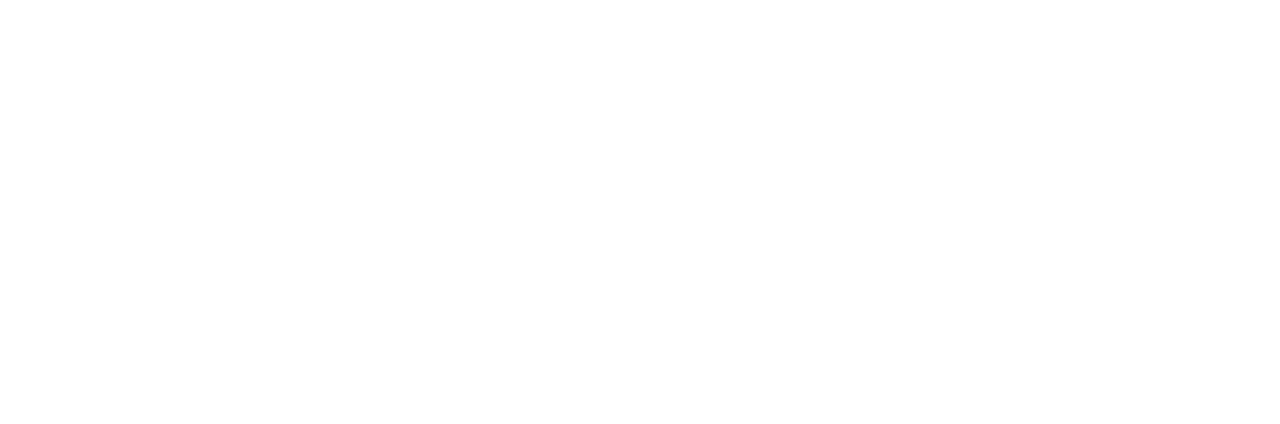
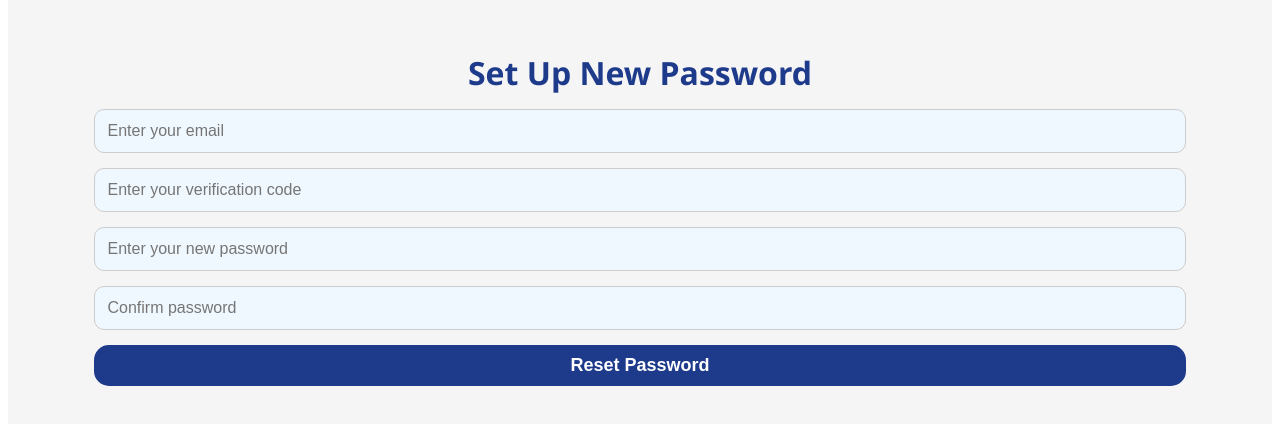
Before and after one commit to alexlehner3868/StudentVolunteerHoursManager-CloudProject, a React (Create React App) app in the folder frontend/: page /password-reset in a window 1280 px wide. Before the commit this address had no page. Shown: the part 202-626 px from the top of the page. Built offline with nearby package versions, Linux system fonts and the light colour scheme.

Commit message:
Pop up and password reset

```diff
--- a/frontend/src/App.js
+++ b/frontend/src/App.js
@@ -5,6 +5,7 @@ import SubmissionForm from './components/SubmissionForm';
 import Login from "./components/Login";
 import ForgotPassword from "./components/ForgotPassword";
 import SignUp from "./components/SignUp";
+import PasswordReset from "./components/PasswordReset";
 // Hardcode user type for now
 const userType = 'student'; // or 'counsellor'
 
@@ -14,6 +15,7 @@ function App() {
       <Routes>
         <Route path="/" element={<Login />} />
         <Route path="/forgot-password" element={<ForgotPassword />} />
+        <Route path="/password-reset" element={<PasswordReset />} />
         <Route path="/signup" element={<SignUp />} />
         <Route path="/dashboard" element={<Dashboard userType={userType} />} />
         <Route path="/submit-hours" element={<SubmissionForm />} />
--- a/frontend/src/components/ForgotPassword.js
+++ b/frontend/src/components/ForgotPassword.js
@@ -1,14 +1,77 @@
 import React, {useState} from "react";
 import { useNavigate,Link } from 'react-router-dom';
+import "../styles/Page.css";
 import PopUp from "./PopUp"
 const ForgotPassword=()=>{
+    const [email, setEmail]=useState("");
+    const [submitting,setSubmitting]=useState(false);
+    const [showPopUp, setShowPopUp]=useState(false);
+    const [popUpMessage, setPopUpMessage]=useState("");
+    const navigate = useNavigate();
+    const handleChange=(e)=>{
+        const {name, value} = e.target;
+        if (name === 'email'){
+            setEmail(value);
+        }
+    }
+
+    const handleSubmit = async (e) =>{
+        e.preventDefault();
+        setSubmitting(true);
+        try {
+            const response = await fetch("/forgot-password",{
+                method: "POST",
+                headers: {'Content-Type': 'application/json'},
+                body: JSON.stringify(email)
+            });
+            if (!response.ok){
+                setPopUpMessage('Invalid Email. Please try again.');
+                setShowPopUp(true);
+            }
+            else{
+                navigate("/password-reset");
+            }
+
+        } catch (error) {
+            console.error('Error login:', error);
+            setPopUpMessage('Network error. Please try again.');
+            setShowPopUp(true);
+        }
+        setSubmitting(false)
+    }
 
     return(
-        <div className="ForgotPassword">
-        <header className="ForgotPasswordHeader">
-            <h1>ForgotPassword</h1>
+    <div className="page">
+        <header className="pageHeader">
+            <h1>Forgot Password?</h1>
+            <p> No worries, we'll send instructions to your email</p>
         </header>
-        </div>
+        <form onSubmit={handleSubmit}>
+            <input
+                className="input"
+                type= "email"
+                id="email"
+                name="email"
+                placeholder="Enter your email"
+                value={email}
+                onChange={handleChange}
+                disabled={submitting}
+                required
+            />
+            <button
+                className="button"
+                type="submit"
+                disabled={submitting}
+            >
+                {submitting ? 'Submiting ...' : 'Send verification code'}
+            </button>
+        </form>
+        <PopUp
+            isVisible={showPopUp}
+            message={popUpMessage}
+            onClose={()=>setShowPopUp(false)}
+        />
+    </div>
     );
 };
 
--- a/frontend/src/components/Login.js
+++ b/frontend/src/components/Login.js
@@ -1,6 +1,6 @@
 import React, {useState} from "react";
 import { useNavigate,Link } from 'react-router-dom';
-import "../styles/Login.css";
+import "../styles/Page.css";
 import PopUp from "./PopUp"
 const Login=()=>{
     const [email, setEmail]=useState("");
@@ -46,8 +46,8 @@ const Login=()=>{
     }
 
     return(
-    <div className="loginPage">
-        <header className="loginPageHeader">
+    <div className="page">
+        <header className="pageHeader">
             <h1>Login</h1>
         </header>
         <form onSubmit={handleSubmit}>
--- /dev/null
+++ b/frontend/src/components/PasswordReset.js
@@ -0,0 +1,155 @@
+import React, {useState} from "react";
+import { useNavigate,Link } from 'react-router-dom';
+import "../styles/Page.css";
+import PopUp from "./PopUp"
+const PasswordReset=()=>{
+    const [email, setEmail]=useState("");
+    const [verificationCode, setVerificationCode]=useState("");
+    const [newPassword, setNewPassword]=useState("");
+    const [confirmationPassword, setConfirmationPassword]=useState("");
+    const [submitting,setSubmitting]=useState(false);
+    const [showPopUp, setShowPopUp]=useState(false);
+    const [popUpMessage, setPopUpMessage]=useState("");
+    const navigate = useNavigate();
+
+    const handleChange=(e)=>{
+        const {name, value} = e.target;
+        if (name === 'email'){
+            setEmail(value);
+        }
+        else if (name === 'verificationCode'){
+            setVerificationCode(value);
+        }
+        else if (name === 'newPassword'){
+            setNewPassword(value);
+        }
+        else if (name === 'confirmationPassword'){
+            setConfirmationPassword(value);
+        }
+    }
+
+    const validatePassword =()=>{
+        if(newPassword.length<8){
+            return {isValid:false, message:"Password must be at least 8 characters long. Please try again."};
+        }
+        const hasUpperCase = /[A-Z]/.test(newPassword);
+        if(!hasUpperCase){
+            return {isValid:false, message:"Password must contain an uppercase character. Please try again."};
+        }
+        const hasLowerCase = /[a-z]/.test(newPassword);
+        if(!hasLowerCase){
+            return {isValid:false, message:"Password must contain a lowercase character. Please try again."};
+        }
+        const hasSpecialChar = /[!@#$%^&*()_+\-=\[\]{};':"\\|,.<>\/?]/.test(newPassword);
+        if(!hasSpecialChar){
+            return {isValid:false, message:"Password must contain a special character. Please try again."};
+        }
+        return {isValid:true, message:""};
+
+    }
+
+    const handleSubmit = async (e) =>{
+        e.preventDefault();
+        setSubmitting(true);
+        const validation =validatePassword();
+        if(!validation.isValid){
+            setPopUpMessage(validation.message);
+            setShowPopUp(true);
+        }
+        else if (newPassword!=confirmationPassword){
+            setPopUpMessage('Passwords do not match. Please try again.');
+            setShowPopUp(true);
+        }
+        else{
+            const requestBody={email,verificationCode,newPassword};
+            try {
+                const response = await fetch("/password-reset",{
+                    method: "POST",
+                    headers: {'Content-Type': 'application/json'},
+                    body: JSON.stringify(requestBody)
+                });
+                if (!response.ok){
+                    setPopUpMessage('Invalid Email or Verification Code. Please try again.');
+                    setShowPopUp(true);
+                }
+                else{
+                    navigate("/");
+                }
+
+            } catch (error) {
+                console.error('Error reseting password:', error);
+                setPopUpMessage('Network error. Please try again.');
+                setShowPopUp(true);
+            }
+        }
+        setSubmitting(false)
+    }
+
+    return(
+    <div className="page">
+        <header className="pageHeader">
+            <h1>Set Up New Password</h1>
+        </header>
+        <form onSubmit={handleSubmit}>
+            <input
+                className="input"
+                type= "email"
+                id="email"
+                name="email"
+                placeholder="Enter your email"
+                value={email}
+                onChange={handleChange}
+                disabled={submitting}
+                required
+            />
+            <input
+                className="input"
+                type= "text"
+                id="verificationCode"
+                name="verificationCode"
+                placeholder="Enter your verification code"
+                value={verificationCode}
+                onChange={handleChange}
+                disabled={submitting}
+                required
+            />
+            <input
+                className="input"
+                type= "password"
+                id="newPassword"
+                name="newPassword"
+                placeholder="Enter your new password"
+                value={newPassword}
+                onChange={handleChange}
+                disabled={submitting}
+                required
+            />
+            <input
+                className="input"
+                type= "password"
+                id="confirmationPassword"
+                name="confirmationPassword"
+                placeholder="Confirm password"
+                value={confirmationPassword}
+                onChange={handleChange}
+                disabled={submitting}
+                required
+            />
+            <button
+                className="button"
+                type="submit"
+                disabled={submitting}
+            >
+                {submitting ? 'Submitting ...' : 'Reset Password'}
+            </button>
+        </form>
+        <PopUp
+            isVisible={showPopUp}
+            message={popUpMessage}
+            onClose={()=>setShowPopUp(false)}
+        />
+    </div>
+    );
+};
+
+export default PasswordReset;
--- /dev/null
+++ b/frontend/src/components/PopUp.js
@@ -0,0 +1,33 @@
+import React,{useEffect, useRef} from 'react';
+import "../styles/PopUp.css"
+
+function PopUp({isVisible, message, onClose}){
+    // ref to DOM dialog
+    const dialogRef = useRef(null);
+    // when isVisible run
+    useEffect(() =>{
+        const dialog=dialogRef.current;
+        // retrun if dialog is not available
+        if(!dialog) return;
+        if(isVisible){
+            dialog.showModal();
+        }
+        else{
+            dialog.close();
+        }
+    },[isVisible]);
+
+    return(
+        <dialog
+            ref={dialogRef}
+            className="popup"
+            onClose={onClose}
+        >
+            <p>{message}</p>
+            <button className="btn-pop-close" onClick={onClose}>Close</button>
+        </dialog>
+    );
+
+}
+
+export default PopUp;
--- a/frontend/src/styles/Login.css
+++ b/frontend/src/styles/Page.css
@@ -1,5 +1,5 @@
 
-.loginPage {
+.page {
     min-height: 100vh;
     background-color: #f5f5f5;
     display: flex;
@@ -10,12 +10,12 @@
     padding: 20px;
 }
 
-.loginPageHeader{
+.pageHeader{
     text-align: center;
     margin-bottom: 15px;
 }
 
-.loginPageHeader h1{
+.pageHeader h1{
     font-size: 32px;
     color:#1e3a8a;
     margin: 0;
--- /dev/null
+++ b/frontend/src/styles/PopUp.css
@@ -0,0 +1,57 @@
+.popup{
+    border: none;
+    border-radius: 20px;
+    padding: 30px;
+    box-shadow: 0 10px 25px rgba(0,0,0,0.1);
+    max-width: 450px;
+    width: 90%;
+    background-color: #f5f5f5;
+    font-family: 'Segoe UI', Tahoma, Geneva, Verdana, sans-serif;
+    animation: slideDown 0.3s ease-out;
+}
+
+@keyframes slideDown {
+    from{
+        transform: translateY(-50px);
+        opacity: 0;
+    }
+    to{
+        transform: translateY(0);
+        opacity: 1;
+    }
+}
+
+.popup::backdrop{
+    background-color: rgba(0,0,0,0.5);
+}
+
+.popup p{
+    text-align:center;
+    margin: 0 0 20px 0;
+    font: 14px;
+    line-height: 1.5;
+    color: #333;
+}
+
+.btn-pop-close{
+    width: 100%;
+    padding: 10px;
+    border: none;
+    border-radius: 15px;
+    font-size: 18px;
+    font-weight: 600;
+    cursor: pointer;
+    transition: background-color 0.3s;
+    box-sizing: border-box;
+    margin-bottom: 15px;
+    background-color: #1e3a8a;
+    color:white;
+}
+
+.btn-pop-close:hover{
+    background-color: #1b2f70;
+}
+
+.btn-pop-close:active{
+    transform: scale(0.98);
+}
```
